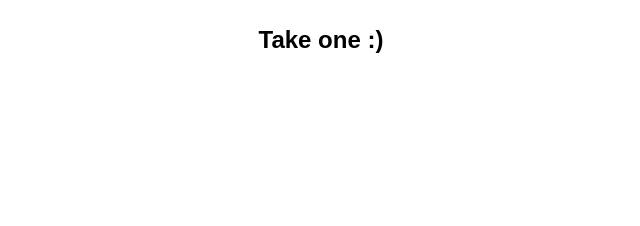
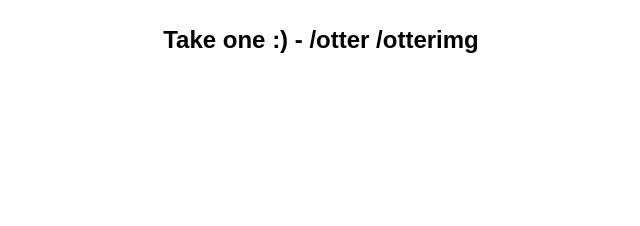
Before and after one commit to Bananonz/otters-api, a plain HTML site: page index.html in a window 1280 px wide. Shown: the top 226 px of the page, without its empty margins (319-959 px from the left). Drawn offline with Linux system fonts and the light colour scheme.

Commit message:
endpoints

```diff
--- a/index.html
+++ b/index.html
@@ -69,7 +69,7 @@
 <body>
     <div id="main-div">
         <header>
-            <h3>Take one :)</h3>
+            <h3>Take one :) - /otter /otterimg</h3>
         </header>
         <div id="img-div">
             <div>
```
